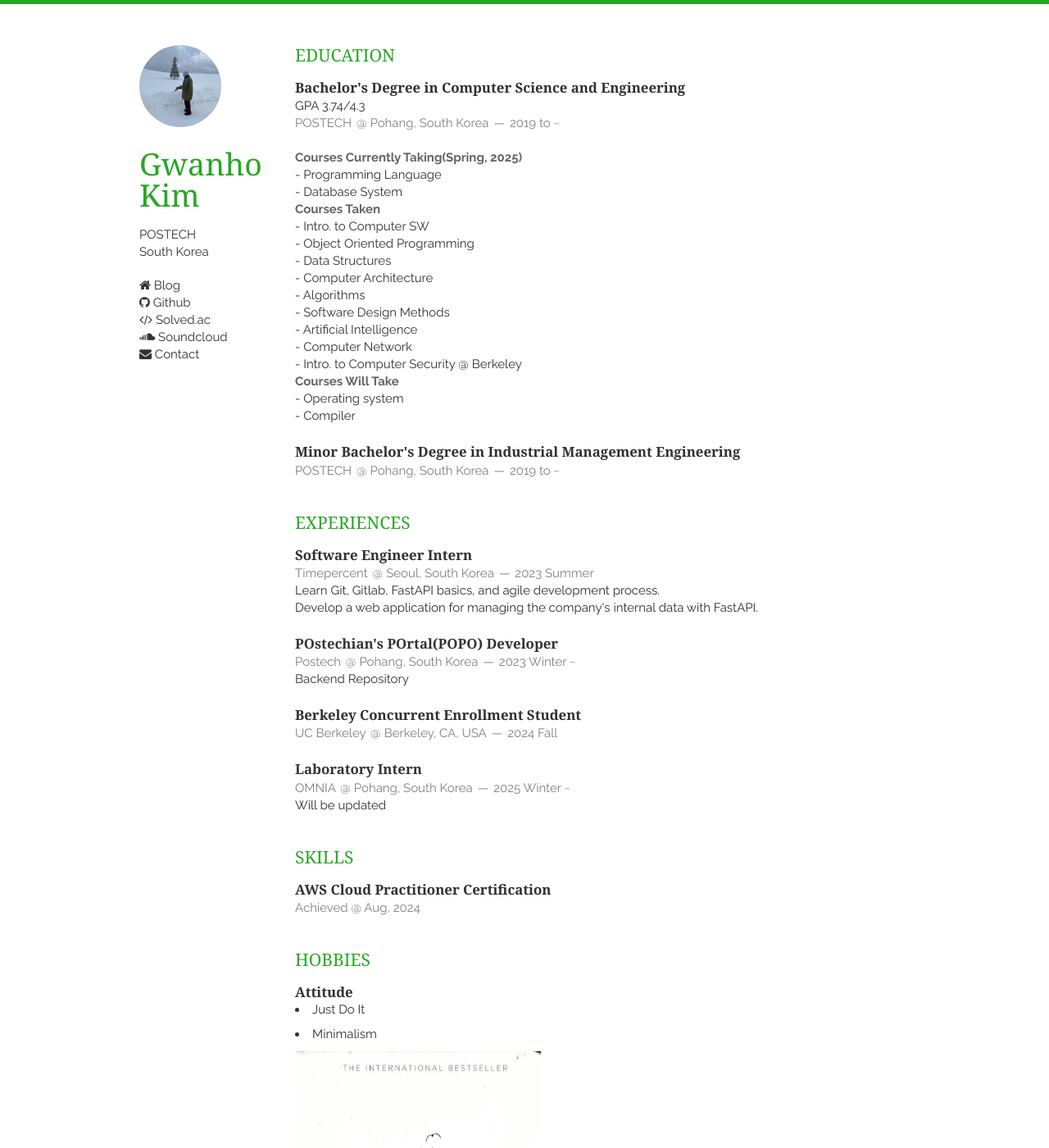
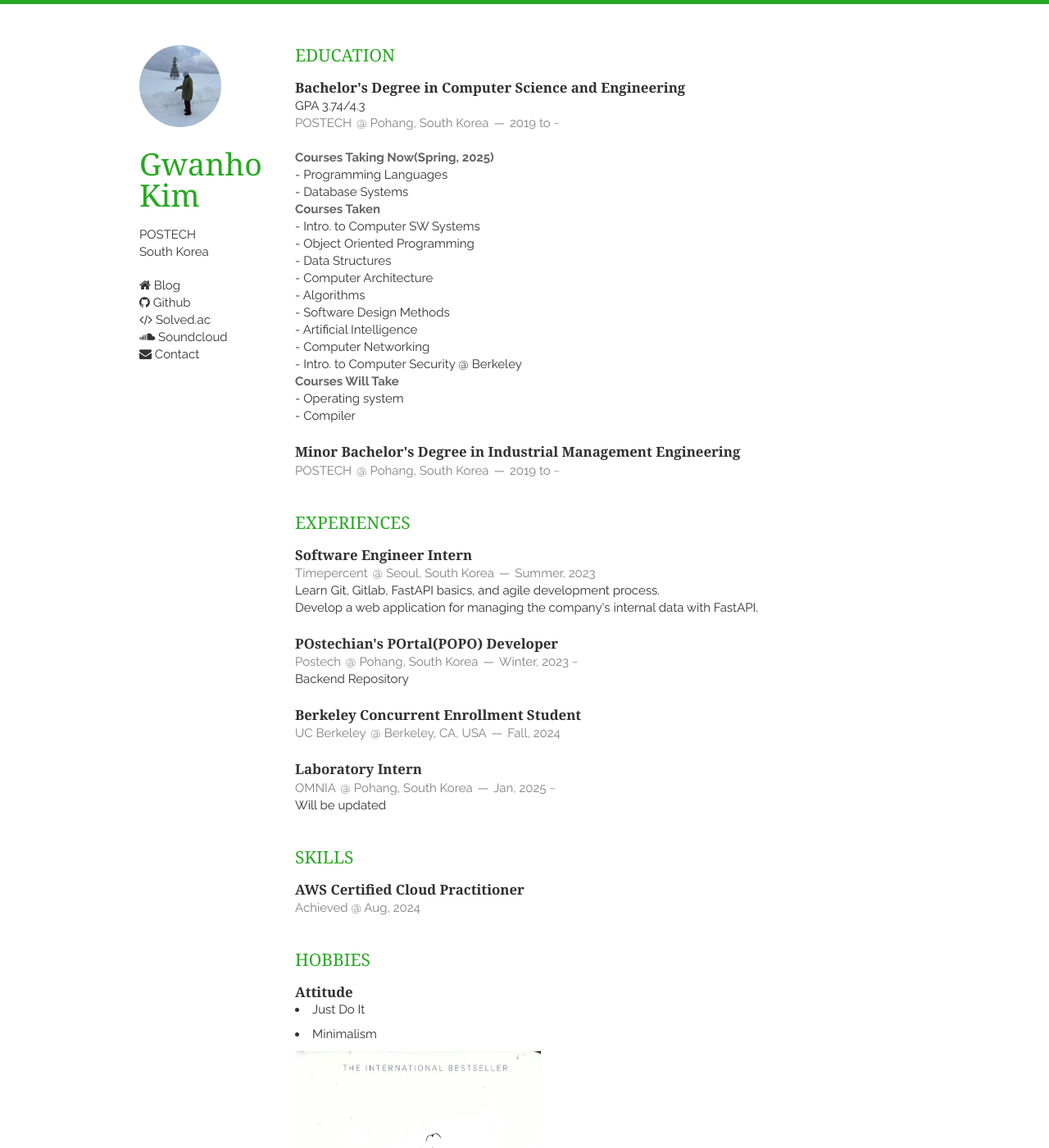
Before and after one commit to khkim6040/gwanho, a Jekyll site: the page built from index.html, in a window 1280 px wide and 1400 px high. Shown: the whole window at 82% size. Built offline with Jekyll 4.4.1, drawn with Linux system fonts in a browser that asks for light colours; nearby versions of some CDN libraries; the list of posts is cut into pages by our own code; some of the changed text lies outside the part shown.

Commit message:
Date updates

```diff
--- a/_includes/education.html
+++ b/_includes/education.html
@@ -9,18 +9,18 @@
         </header>
         <p>
             <br/>
-            <em>Courses Currently Taking(Spring, 2025)</em> <br/>
-            - Programming Language<br/>
-            - Database System <br/>
+            <em>Courses Taking Now(Spring, 2025)</em> <br/>
+            - Programming Languages<br/>
+            - Database Systems <br/>
             <em>Courses Taken</em> <br/>
-            <a href="https://github.com/khkim6040/CSED211">- Intro. to Computer SW</a> <br/>
+            <a href="https://github.com/khkim6040/CSED211">- Intro. to Computer SW Systems</a> <br/>
             - Object Oriented Programming <br/>
             <a href="https://github.com/khkim6040/CSED233">- Data Structures</a> <br/>
             <a href="https://github.com/khkim6040/CSED311">- Computer Architecture</a> <br/>
             <a href="https://github.com/khkim6040/CSED331">- Algorithms</a> <br/>
             <a href="https://github.com/khkim6040/CSED332">- Software Design Methods</a> <br/>
             <a href="https://github.com/khkim6040/CSED342">- Artificial Intelligence</a> <br/>
-            <a href="https://github.com/khkim6040/CSED353">- Computer Network</a> <br/>
+            <a href="https://github.com/khkim6040/CSED353">- Computer Networking</a> <br/>
             <a href="https://fa24.cs161.org/">- Intro. to Computer Security @ Berkeley</a> <br/>
             <em>Courses Will Take</em> <br/>
             - Operating system <br/>
--- a/_includes/experiences.html
+++ b/_includes/experiences.html
@@ -4,7 +4,7 @@
         <header>
             <h1>Software Engineer Intern</h1>
             <span>Timepercent</span>
-            <span><address>Seoul, South Korea</address><time>2023 Summer</time></span>
+            <span><address>Seoul, South Korea</address><time>Summer, 2023</time></span>
         </header>
         <p>Learn Git, Gitlab, FastAPI basics, and agile development process. <br>
             Develop a web application for managing the company's internal data with FastAPI.</p>
@@ -13,7 +13,7 @@
         <header>
             <h1><a href="https://popo.poapper.club/">POstechian's POrtal(POPO)</a> Developer</h1>
             <span>Postech</span>
-            <span><address>Pohang, South Korea</address><time>2023 Winter ~</time></span>
+            <span><address>Pohang, South Korea</address><time>Winter, 2023 ~</time></span>
         </header>
             <a href="https://github.com/PoApper/popo-nest-api">Backend Repository</a> <br/>
     </article>
@@ -21,14 +21,14 @@
         <header>
             <h1>Berkeley Concurrent Enrollment Student</h1>
             <span>UC Berkeley</span>
-            <span><address>Berkeley, CA, USA</address><time>2024 Fall</time></span>
+            <span><address>Berkeley, CA, USA</address><time>Fall, 2024</time></span>
         </header>
     </article>
     <article>
         <header>
             <h1><a href="https://omnia.postech.ac.kr/"> Laboratory Intern </a></h1>
             <span> OMNIA </span>
-            <span><address>Pohang, South Korea</address><time>2025 Winter ~</time></span>
+            <span><address>Pohang, South Korea</address><time>Jan, 2025 ~</time></span>
         </header>
         <p>Will be updated</p>
 </section>
--- a/_includes/interests.html
+++ b/_includes/interests.html
@@ -7,7 +7,7 @@
             <li>Minimalism</li>
             <img src="{{ site.baseurl }}static/img/fav_book.png" alt="fav book" width="300" height="500">
             <figcaption style="padding: 5px; border-radius: 5px; display: inline-block; width: 100%; box-sizing: border-box;">
-                My favorite book: Changed the way I think and live
+                My favorite book: Affected the way I think and live
             </figcaption>
         </header>
     </article>
--- a/_includes/skills.html
+++ b/_includes/skills.html
@@ -2,7 +2,7 @@
     <h1>Skills</h1>
     <article>
         <header>
-            <h1>AWS Cloud Practitioner Certification</h1>
+            <h1>AWS Certified Cloud Practitioner</h1>
             <span><time>Achieved @ Aug, 2024</time></span>
         </header>
     </article>
```
